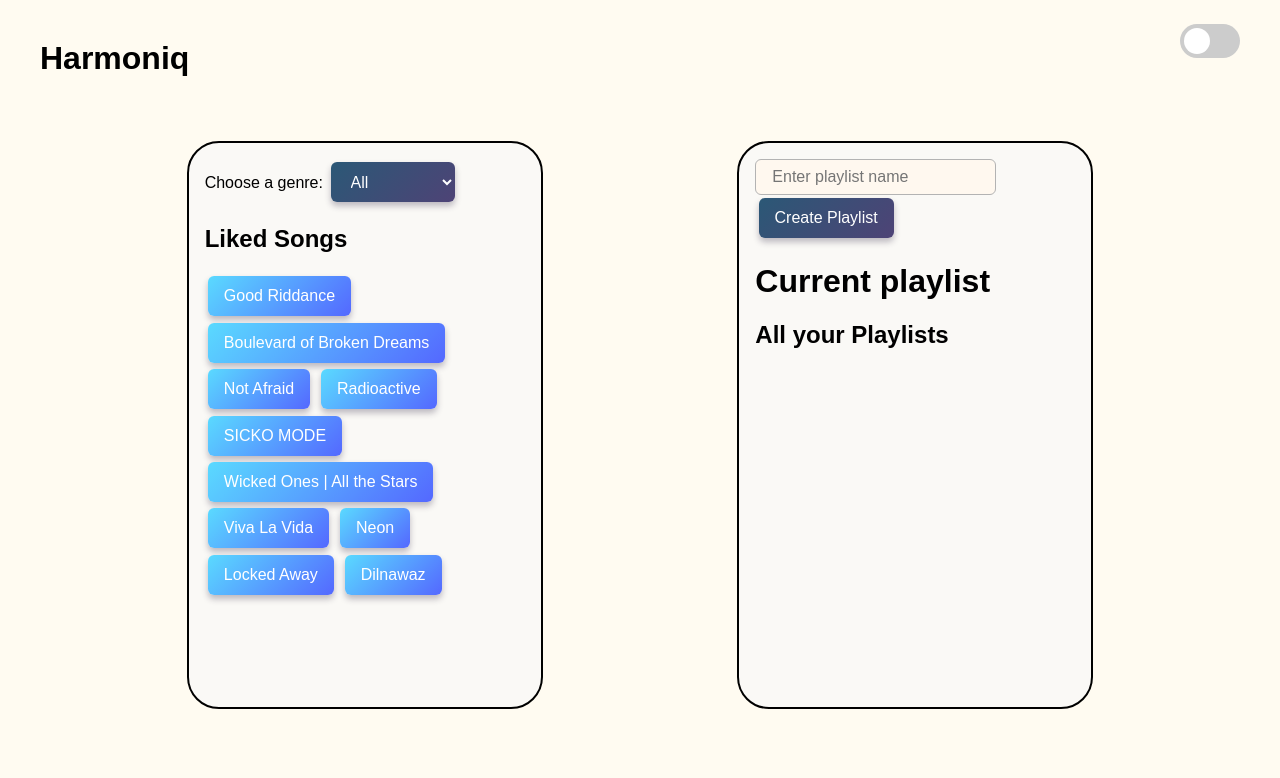
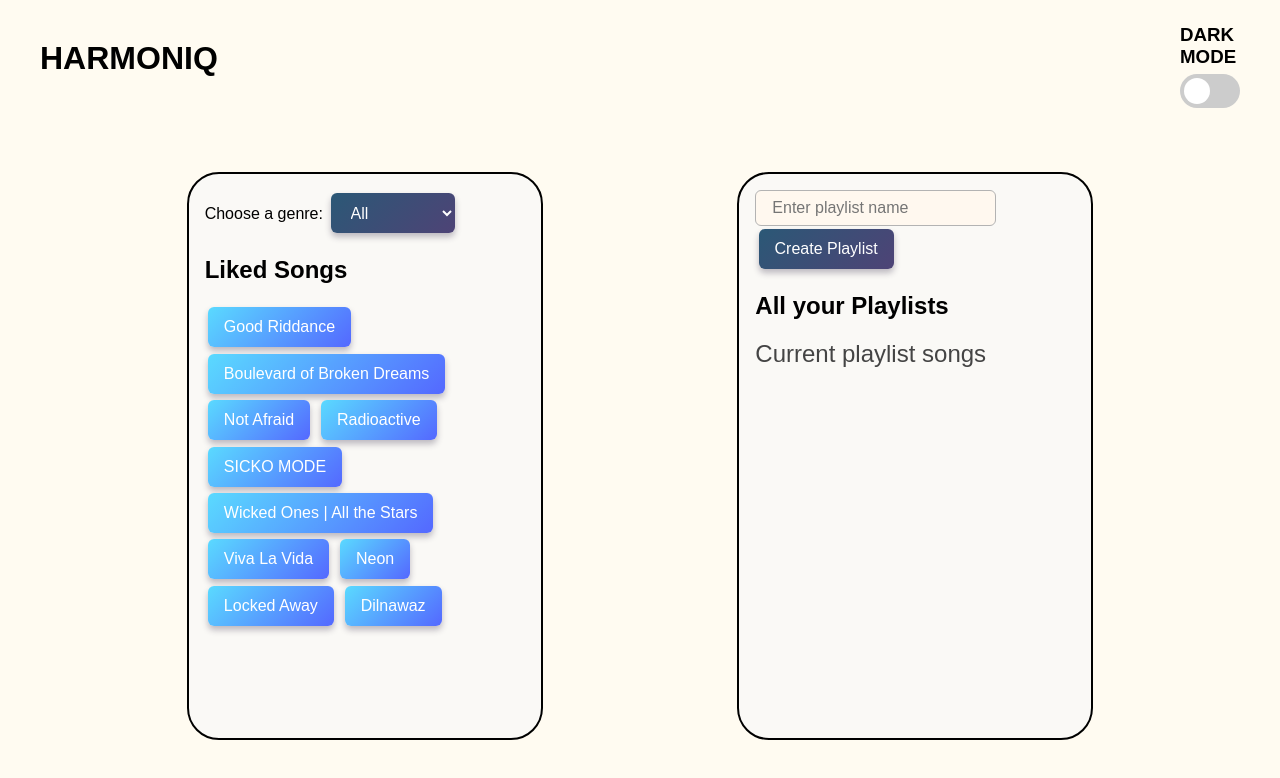
Before and after one commit to alokthegeek/simple_music_player, a plain HTML site: page index.html in a window 1280 px wide. Drawn offline with Linux system fonts and the light colour scheme.

Commit message:
Update index.html

```diff
--- a/index.html
+++ b/index.html
@@ -9,14 +9,15 @@
     <div class="overall">
 
         <div class="heading-div">
-            <h1>Harmoniq</h1>
-
-            <!-- Rounded switch -->
-            <label class="switch">
-                <input type="checkbox" id="darkModeToggle" />
-                <span class="slider round"></span>
-            </label>
-
+            <h1>HARMONIQ</h1>
+            <div>
+                <!-- Rounded switch -->
+                 <h3><b>DARK MODE</b></h3>
+                <label class="switch">
+                    <input type="checkbox" id="darkModeToggle" />
+                    <span class="slider round"></span>
+                </label>
+            </div>
         </div>
 
         <div class="container">
@@ -75,13 +76,16 @@
             <div class="playlist">
                 <input type="text" placeholder="Enter playlist name" class="new_playlist_input">
                 <button class="new_playlist_btn">Create Playlist</button>
-                <h1>Current playlist</h1>
+
+                <!-- div representing all playlist -->
+                <h2>All your Playlists</h2>
+                <div class="all_playlists">
+                </div>
+
+                <!-- div representing current playlist songs -->
+                <h2>Current playlist songs</h2>
                 <div class="current_playlist_songs">
 
-                </div>
-                <h2>All your Playlists</h2>
-
-                <div class="all_playlists">
                 </div>
             </div>
         </div>
```
